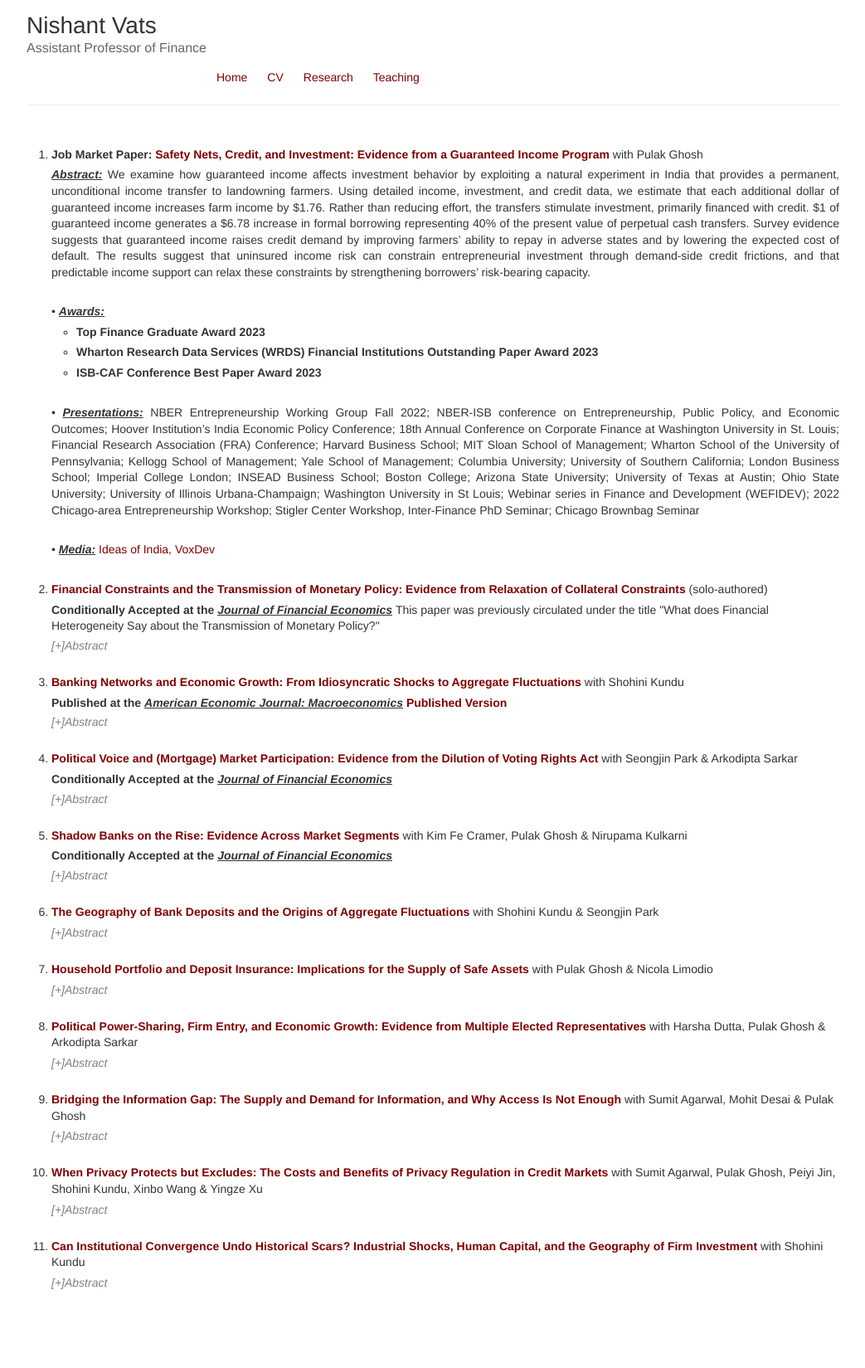
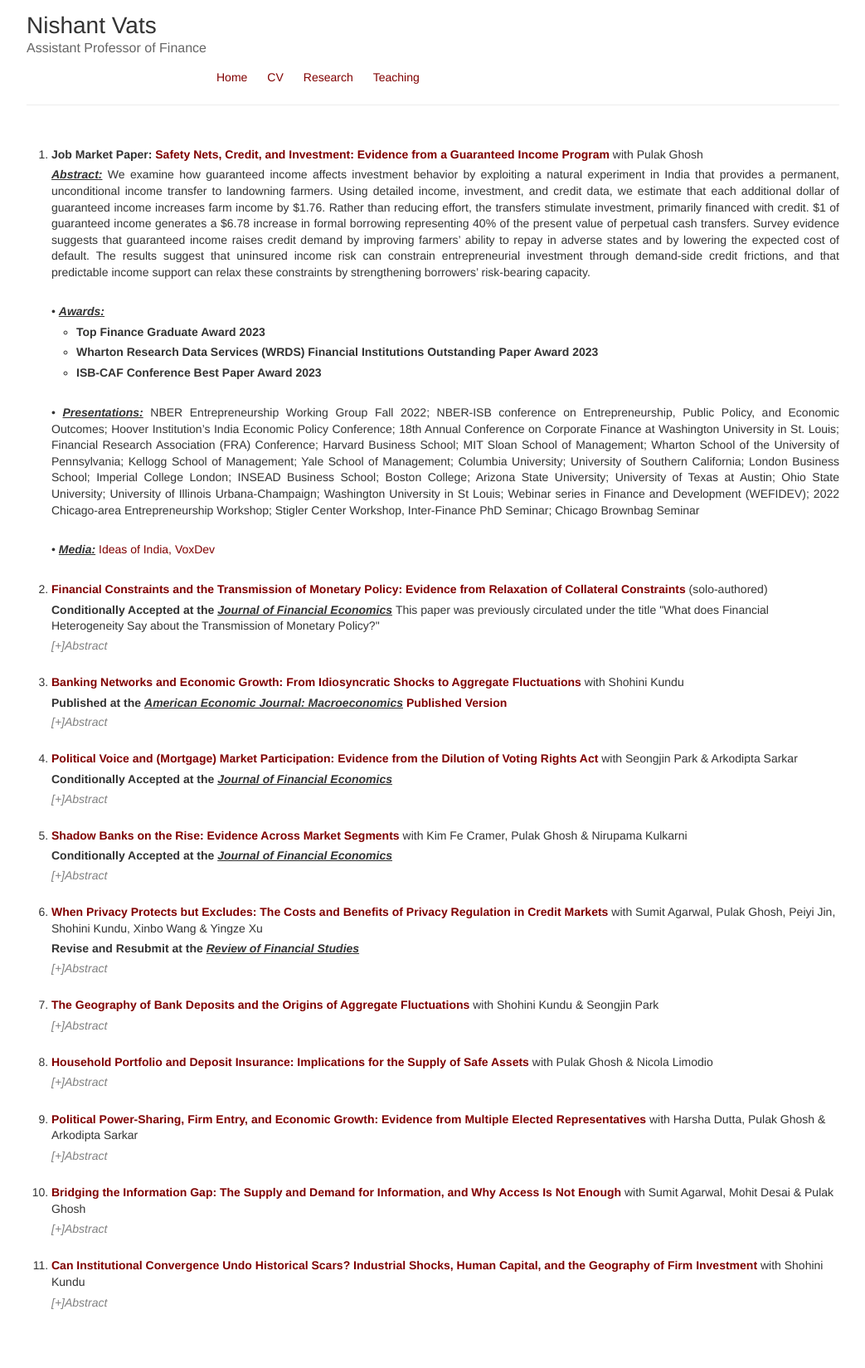
Before and after one commit to nishvats/nishvats.github.io, a Jekyll site: the page built from research.html, in a window 1280 px wide. Shown: the whole page at 83% size, without its empty margins (118-1161 px from the left). Built offline with Jekyll 4.4.1, drawn with Linux system fonts in a browser that asks for light colours; before the commit the page ends 1625 px from its top, so only the background shows below that.

Commit message:
Update research.html

```diff
--- a/research.html
+++ b/research.html
@@ -55,6 +55,15 @@ layout: default
     <br>
       <p align="justify">• <u><em>Presentations:</em></u>  NBER-ISB conference, Frankfurt School of Finance and Management, London Junior Finance Conference, University of London  </p>
    </details>
+          <br>
+  <li> <b><a href="https://papers.ssrn.com/sol3/papers.cfm?abstract_id=6435099">When Privacy Protects but Excludes: The Costs and Benefits of Privacy Regulation in Credit Markets</a></b> with Sumit Agarwal, Pulak Ghosh, Peiyi Jin, Shohini Kundu, Xinbo Wang & Yingze Xu</li>
+          <p> <b> Revise and Resubmit at the <u><em>Review of Financial Studies</em></u> </b>
+    <details>
+        <summary>[+]Abstract</summary>
+      <p align="justify"> <u><em>Abstract:</em></u> This paper studies the consequences of privacy regulation by exploiting Google’s 2019 data-access restriction for a major Indian FinTech lender. We document a key trade-off of privacy regulation in digital credit markets: strengthened privacy protections raise loan applications, consistent with higher demand, yet induce tighter screening, reflecting an overall contraction in credit supply. This credit contraction disproportionately excludes economically and socially marginalized applicants. Linking to economy-wide credit bureau records, we quantify the ``FinTech ladder effect'' whereby initial digital credit access serves as a gateway to broader formal credit. Privacy-induced rejection reduces the probability of obtaining any formal credit by 13.7 percentage points even four years later. Using a structural model, we decompose the welfare effects of privacy regulation and show that the regulation generates a 0.23-0.60% increase in consumer surplus while reducing lender profits by 20-23%. </p>
+    <br>
+      <p align="justify">• <u><em>Presentations:</em></u> UCLA Anderson, the Midwest Finance Association, and the CEPR-WEFIDEV Conference </p>
+        </details>
    <br>
   <li> <b><a href="https://papers.ssrn.com/sol3/papers.cfm?abstract_id=3883605">The Geography of Bank Deposits and the Origins of Aggregate Fluctuations</a></b> with Shohini Kundu & Seongjin Park</li>
       <details>
@@ -89,14 +98,6 @@ layout: default
     <br>
       </details>
       <br>
-  <li> <b><a href="https://papers.ssrn.com/sol3/papers.cfm?abstract_id=6435099">When Privacy Protects but Excludes: The Costs and Benefits of Privacy Regulation in Credit Markets</a></b> with Sumit Agarwal, Pulak Ghosh, Peiyi Jin, Shohini Kundu, Xinbo Wang & Yingze Xu</li>
-    <details>
-        <summary>[+]Abstract</summary>
-      <p align="justify"> <u><em>Abstract:</em></u> This paper studies the consequences of privacy regulation by exploiting Google’s 2019 data-access restriction for a major Indian FinTech lender. We document a key trade-off of privacy regulation in digital credit markets: strengthened privacy protections raise loan applications, consistent with higher demand, yet induce tighter screening, reflecting an overall contraction in credit supply. This credit contraction disproportionately excludes economically and socially marginalized applicants. Linking to economy-wide credit bureau records, we quantify the ``FinTech ladder effect'' whereby initial digital credit access serves as a gateway to broader formal credit. Privacy-induced rejection reduces the probability of obtaining any formal credit by 13.7 percentage points even four years later. Using a structural model, we decompose the welfare effects of privacy regulation and show that the regulation generates a 0.23-0.60% increase in consumer surplus while reducing lender profits by 20-23%. </p>
-    <br>
-      <p align="justify">• <u><em>Presentations:</em></u> UCLA Anderson, the Midwest Finance Association, and the CEPR-WEFIDEV Conference </p>
-        </details>
-      <br>
   <li> <b><a href="https://papers.ssrn.com/sol3/papers.cfm?abstract_id=5038056">Can Institutional Convergence Undo Historical Scars? Industrial Shocks, Human Capital, and the Geography of Firm Investment</a></b> with Shohini Kundu</li>
     <details>
         <summary>[+]Abstract</summary>
```
